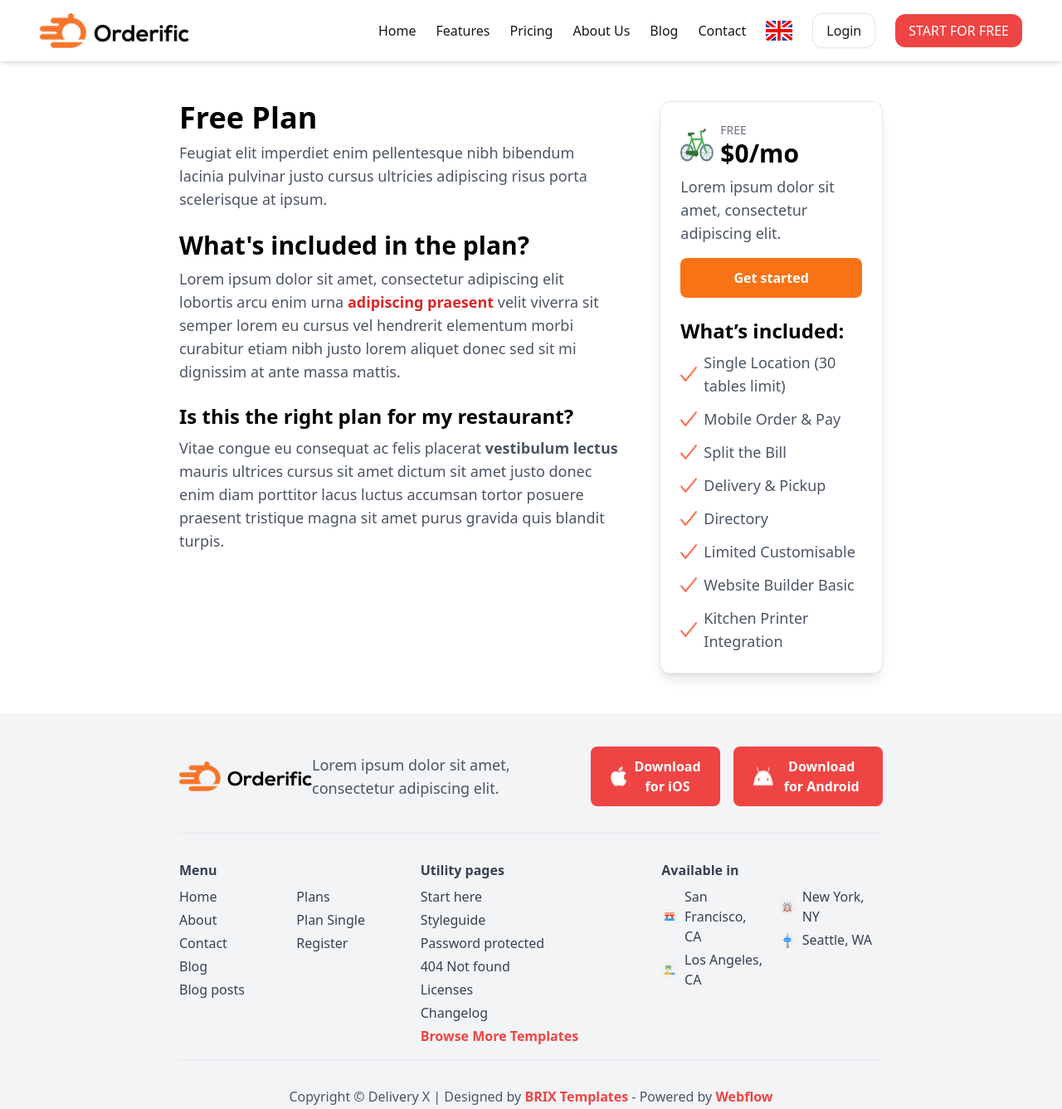
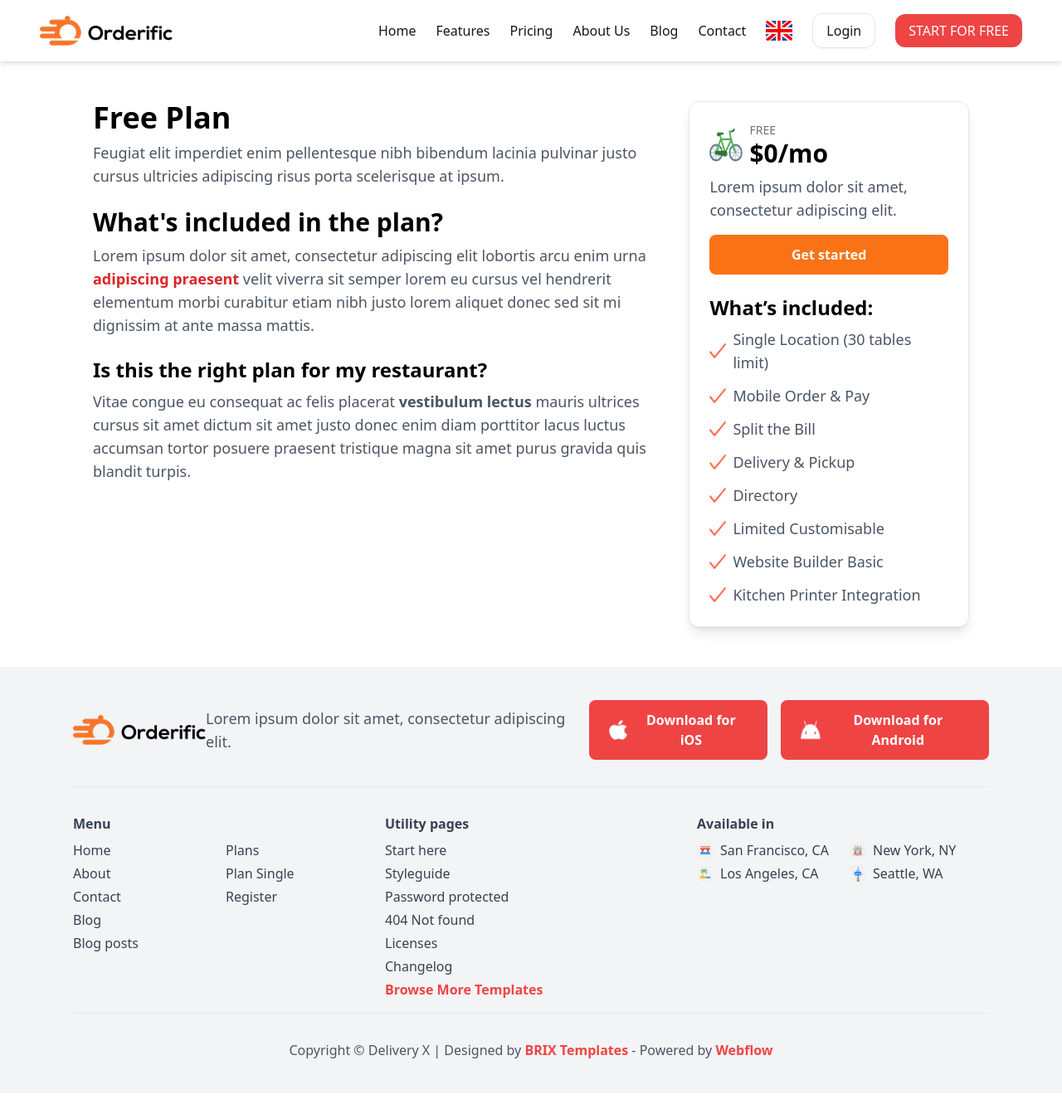
Before and after one commit to Arshi-Amir/Day9-Task, a plain HTML site: page index.html in a window 1280 px wide. Shown: the whole page at 83% size. Drawn offline with nearby package versions, Linux system fonts and the light colour scheme.

Commit message:
updated responsiveness

```diff
--- a/index.html
+++ b/index.html
@@ -11,9 +11,9 @@
 <body class="font-sans">
 
     <!-- ✅ Navigation Bar -->
-    <nav class="flex items-center justify-between px-6 py-4 bg-white shadow-md md:px-8 lg:px-12">
+    <nav class="flex items-center justify-between px-6 py-4 bg-white shadow-md md:px-[12px] lg:px-12">
         <!-- Logo -->
-        <img src="./Logo-Orange-Black-2 1.png" alt="Orderific Logo" class="w-[140px] md:w-[160px] lg:w-[180px]">
+        <img src="./Logo-Orange-Black-2 1.png" alt="Orderific Logo" class="w-[128px] md:w-[128px] lg:w-[160px]">
 
         <!-- Desktop Navigation Links -->
         <div class="hidden md:flex items-center space-x-4 lg:space-x-6 font-medium text-neutral-900">
@@ -35,7 +35,8 @@
     </nav>
 
     <!-- ✅ Free Plan Section -->
-    <section class="max-w-4xl mx-auto px-6 py-12 md:flex md:gap-8 lg:gap-12">
+    <section class="max-w-6xl mx-auto px-6 py-12 md:px-8 lg:px-12">
+        <div class="md:flex md:gap-8 lg:gap-12">
             <!-- Left Content -->
             <div class="md:w-2/3">
                 <h1 class="text-3xl md:text-4xl font-bold">Free Plan</h1>
@@ -84,14 +85,15 @@
                     <li class="flex items-center"><img src="./Check.png" class="w-5 h-5 mr-2"> Kitchen Printer Integration</li>
                 </ul>
             </div>
+        </div>
     </section>
 
     <!-- ✅ Footer -->
     <footer class="bg-gray-100 py-10">
-        <div class="max-w-4xl mx-auto px-6">
+        <div class="max-w-6xl mx-auto px-6">
             <!-- Top Section -->
             <div class="md:flex justify-between items-center pb-8 border-b">
-                <img src="./Logo-Orange-Black-2 1.png" alt="Orderific Logo" class="w-[140px] md:w-[160px]">
+                <img src="./Logo-Orange-Black-2 1.png" alt="Orderific Logo" class="w-[128px] md:w-[128px] lg:w-[160px]">
                 <p class="text-gray-600 mt-4 md:mt-0 md:text-lg">Lorem ipsum dolor sit amet, consectetur adipiscing elit.</p>
                 <div class="flex flex-col md:flex-row space-y-4 md:space-y-0 md:space-x-4 mt-4 md:mt-0">
                     <button class="flex items-center justify-center px-6 py-3 bg-red-500 text-white font-bold rounded-lg hover:bg-red-600">
```
Lines whose indentation alone changed are shown as unchanged.
